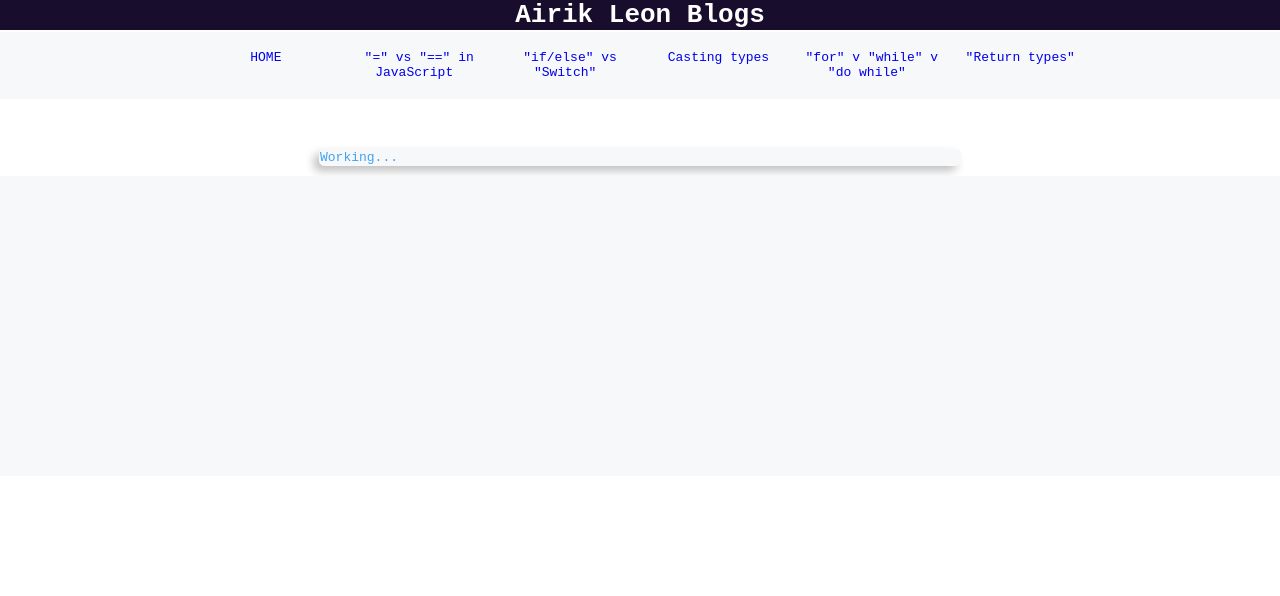
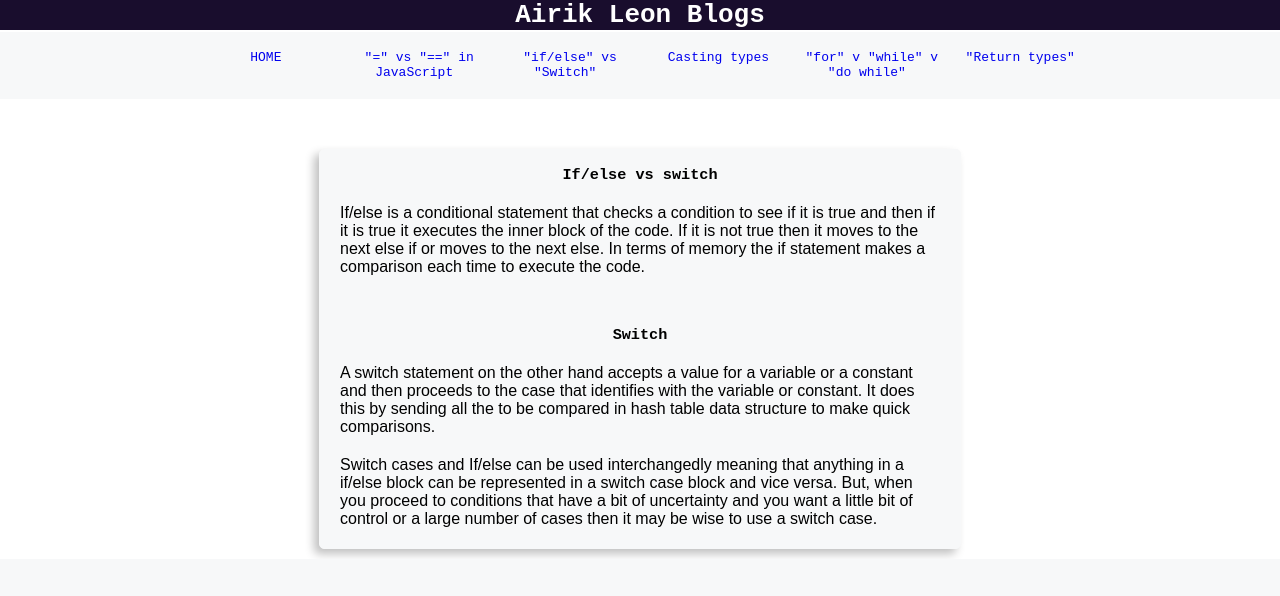
Before and after one commit to Airik-Leon/Airik-Leon.github.io, a plain HTML site: page post2.html in a window 1280 px wide. Drawn offline with Linux system fonts and the light colour scheme.

Commit message:
Post 2 blog completed

```diff
--- a/post2.html
+++ b/post2.html
@@ -16,6 +16,26 @@
 </div>
 
 <div id="main-post">
-  Working...
+  <h3>If/else vs switch</h3>
+  <p>If/else is a conditional statement that checks a condition to see if it is
+      true and then if it is true it executes the inner block of the code.
+      If it is not true then it moves to the next else if or moves to the next
+      else. In terms of memory the if statement makes a comparison each time
+      to execute the code. </p>
+
+      <br/> <h3>Switch</h3>
+      <p>A switch statement on the other hand accepts a value for a variable
+         or a constant and then proceeds to the case that identifies with the
+         variable or constant. It does this by sending all the to be compared in
+         hash table data structure to make quick comparisons. </p>
+
+      <p>Switch cases and If/else can be used interchangedly meaning that anything
+        in a if/else block can be represented in a switch case block and vice
+        versa. But, when you proceed to conditions that have a bit of uncertainty
+        and you want a little bit of control or a large number of cases then
+        it may be wise to use a switch case.</p>
+
+
+      </optgroup>
 </div>
 <footer></footer>
```
